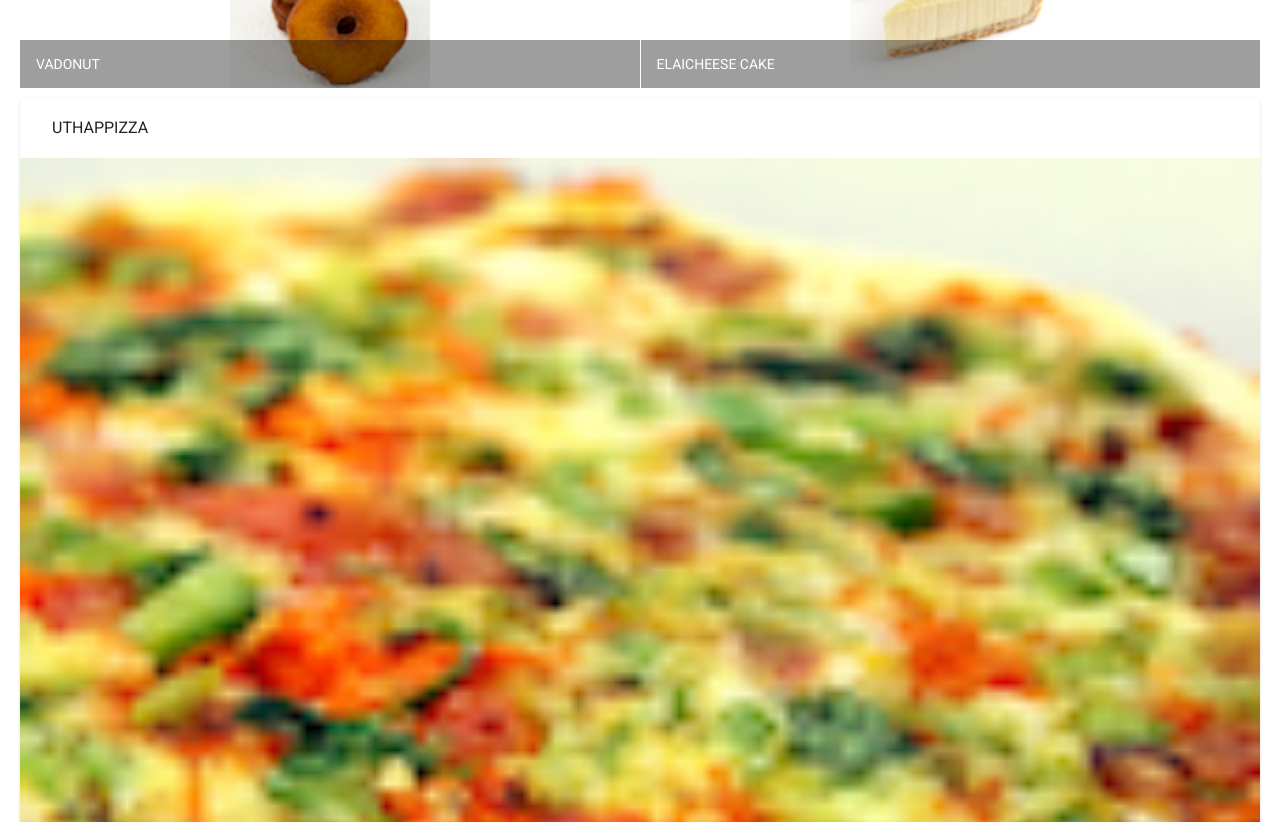
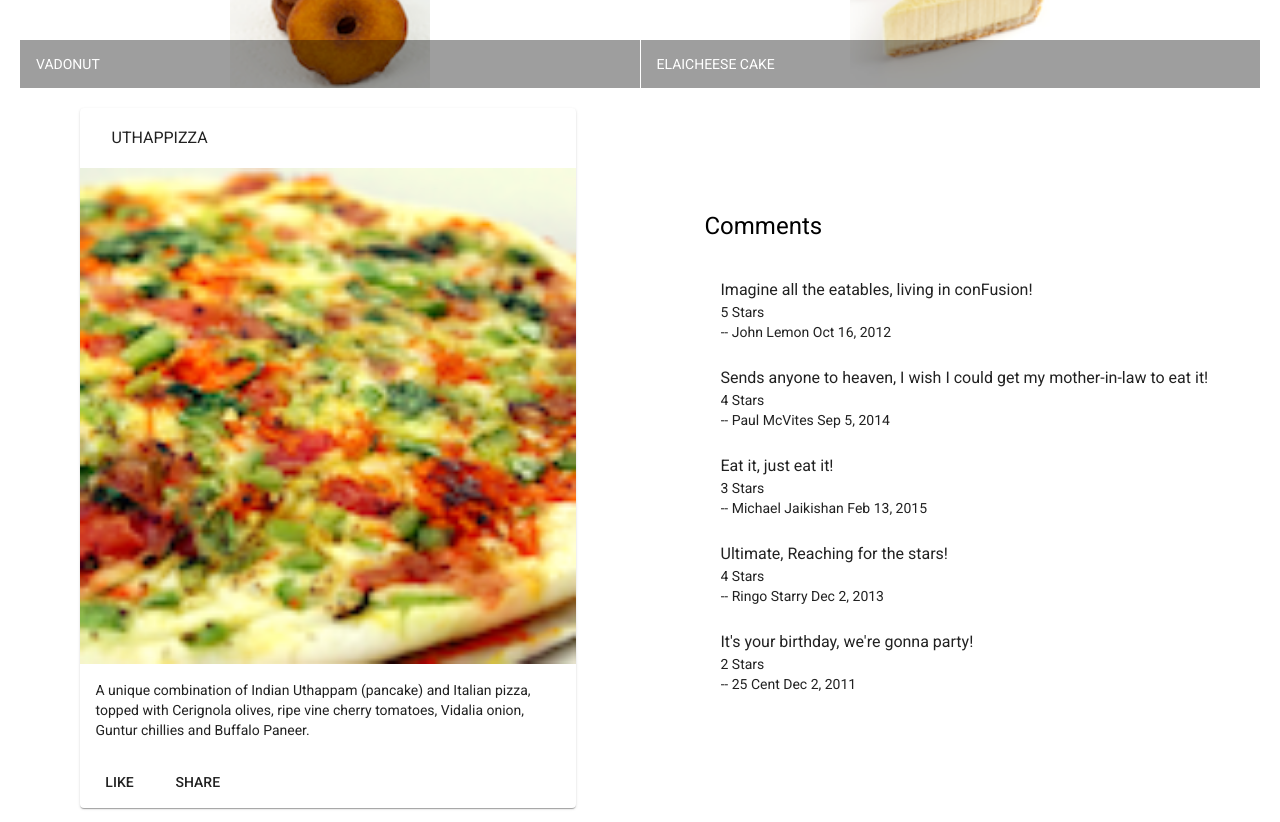
Before and after one commit to kanishk1000/conFusion, an Angular app: page / in a window 1280 px wide. Shown: the part 460-1282 px from the top of the page. Built offline with nearby package versions, Linux system fonts and the light colour scheme.

Commit message:
added dishdetail component and displayed comments

```diff
--- a/src/app/app.component.html
+++ b/src/app/app.component.html
@@ -1,3 +1,5 @@
 <mat-toolbar color="primary"> <span>Ristorante Con Fusion</span> </mat-toolbar>
 
 <app-menu></app-menu>
+
+<app-dishdetail></app-dishdetail>
--- a/src/app/app.module.ts
+++ b/src/app/app.module.ts
@@ -13,11 +13,13 @@
 
 import 'hammerjs';
 import { MenuComponent } from './menu/menu.component';
+import { DishdetailComponent } from './dishdetail/dishdetail.component';
 
 @NgModule({
   declarations: [
     AppComponent,
-    MenuComponent
+    MenuComponent,
+    DishdetailComponent
   ],
   imports: [
     BrowserModule,
--- /dev/null
+++ b/src/app/dishdetail/dishdetail.component.html
@@ -0,0 +1,37 @@
+<div class="container" fxLayout="row" fxLayout.sm="column" fxLayout.xs="column" fxLayoutAlign.gt-md="space-around center" fxLayoutGap="10px" fxLayoutGap.xs="0">
+
+  <div fxFlex="40">
+    <div fxFlex *ngIf="dish">
+      <mat-card>
+        <mat-card-header>
+          <mat-card-title>
+            <h3>{{dish.name | uppercase}}</h3>
+          </mat-card-title>
+        </mat-card-header>
+        <img mat-card-image src={{dish.image}} alt={{dish.name}}>
+        <mat-card-content>
+          <p>{{dish.description}}
+          </p>
+        </mat-card-content>
+        <mat-card-actions>
+          <button mat-button>LIKE</button>
+          <button mat-button>SHARE</button>
+        </mat-card-actions>
+      </mat-card>
+    </div>
+  </div>
+
+  <div fxFlex="40">
+    <div fxFlex *ngIf="dish">
+      <h1>Comments</h1>
+      <mat-list >
+        <mat-list-item *ngFor="let comment of dish.comments">
+             <h4 matLine>{{comment.comment}}</h4>
+              <p matLine>{{comment.rating}} Stars</p>
+             <p matLine>-- {{comment.author}}  {{comment.date | date}}</p>
+        </mat-list-item>
+      </mat-list>
+    </div>
+  </div>
+
+</div>
--- /dev/null
+++ b/src/app/dishdetail/dishdetail.component.ts
@@ -0,0 +1,60 @@
+import { Component, OnInit } from '@angular/core';
+
+const DISH = {
+  id: '0',
+  name: 'Uthappizza',
+  image: '/assets/images/uthappizza.png',
+  category: 'mains',
+  featured: true,
+  label: 'Hot',
+  price: '4.99',
+  // tslint:disable-next-line:max-line-length
+  description: 'A unique combination of Indian Uthappam (pancake) and Italian pizza, topped with Cerignola olives, ripe vine cherry tomatoes, Vidalia onion, Guntur chillies and Buffalo Paneer.',
+  comments: [
+       {
+           rating: 5,
+           comment: 'Imagine all the eatables, living in conFusion!',
+           author: 'John Lemon',
+           date: '2012-10-16T17:57:28.556094Z'
+       },
+       {
+           rating: 4,
+           comment: 'Sends anyone to heaven, I wish I could get my mother-in-law to eat it!',
+           author: 'Paul McVites',
+           date: '2014-09-05T17:57:28.556094Z'
+       },
+       {
+           rating: 3,
+           comment: 'Eat it, just eat it!',
+           author: 'Michael Jaikishan',
+           date: '2015-02-13T17:57:28.556094Z'
+       },
+       {
+           rating: 4,
+           comment: 'Ultimate, Reaching for the stars!',
+           author: 'Ringo Starry',
+           date: '2013-12-02T17:57:28.556094Z'
+       },
+       {
+           rating: 2,
+           comment: 'It\'s your birthday, we\'re gonna party!',
+           author: '25 Cent',
+           date: '2011-12-02T17:57:28.556094Z'
+       }
+   ]
+};
+
+@Component({
+  selector: 'app-dishdetail',
+  templateUrl: './dishdetail.component.html',
+  styleUrls: ['./dishdetail.component.sass']
+})
+export class DishdetailComponent implements OnInit {
+
+  dish = DISH;
+  constructor() { }
+
+  ngOnInit(): void {
+  }
+
+}
--- a/src/app/menu/menu.component.html
+++ b/src/app/menu/menu.component.html
@@ -18,23 +18,5 @@
     </mat-grid-list>
   </div>
 
-  <div fxFlex *ngIf="selectedDish">
-    <mat-card>
-      <mat-card-header>
-        <mat-card-title>
-          <h3>{{selectedDish.name | uppercase}}</h3>
-        </mat-card-title>
-      </mat-card-header>
-      <img mat-card-image src={{selectedDish.image}} alt={{selectedDish.name}}>
-      <mat-card-content>
-        <p>{{selectedDish.description}}</p>
-      </mat-card-content>
-      <mat-card-actions>
-        <button mat-button>LIKE</button>
-        <button mat-button>SHARE</button>
-      </mat-card-actions>
-    </mat-card>
-  </div>
-
 
 </div>
```
Also changed, not shown: src/app/dishdetail/dishdetail.component.sass (added), 1 other file (tests, documents, lock files or other folders).
